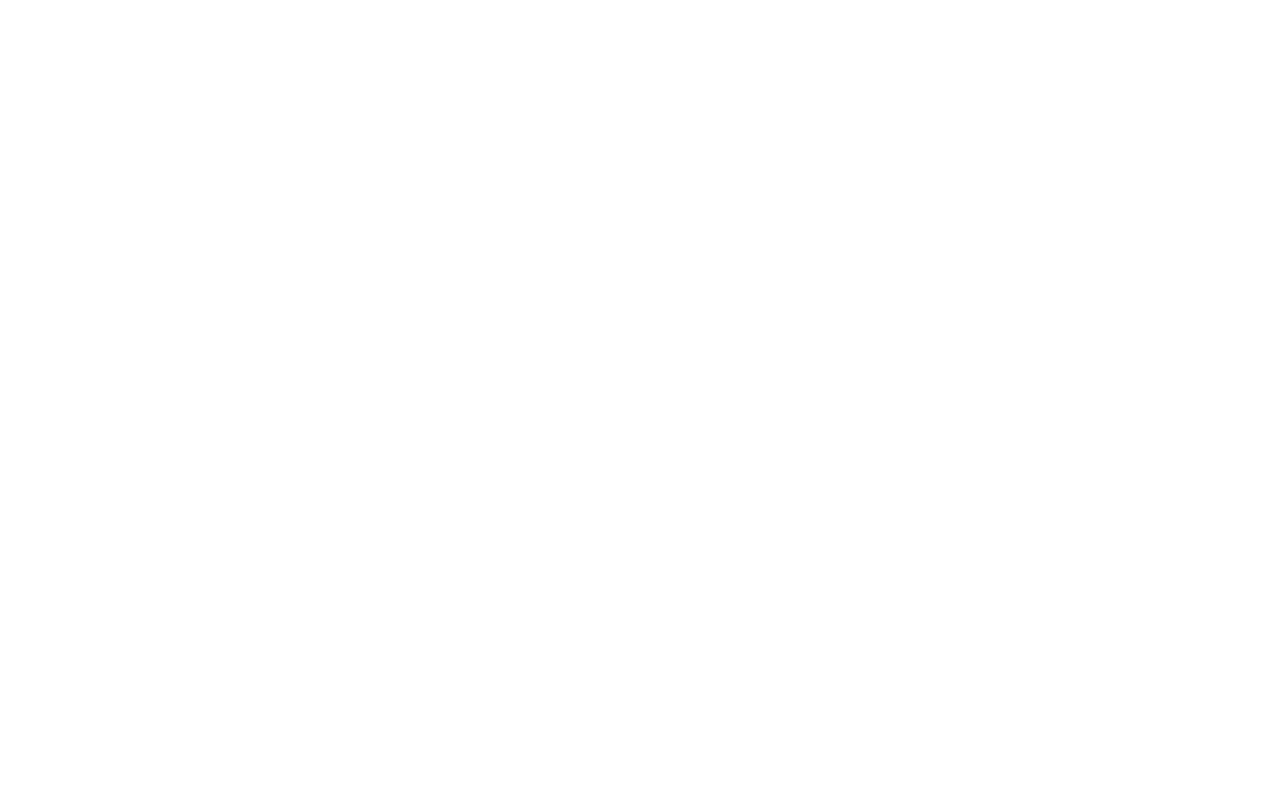
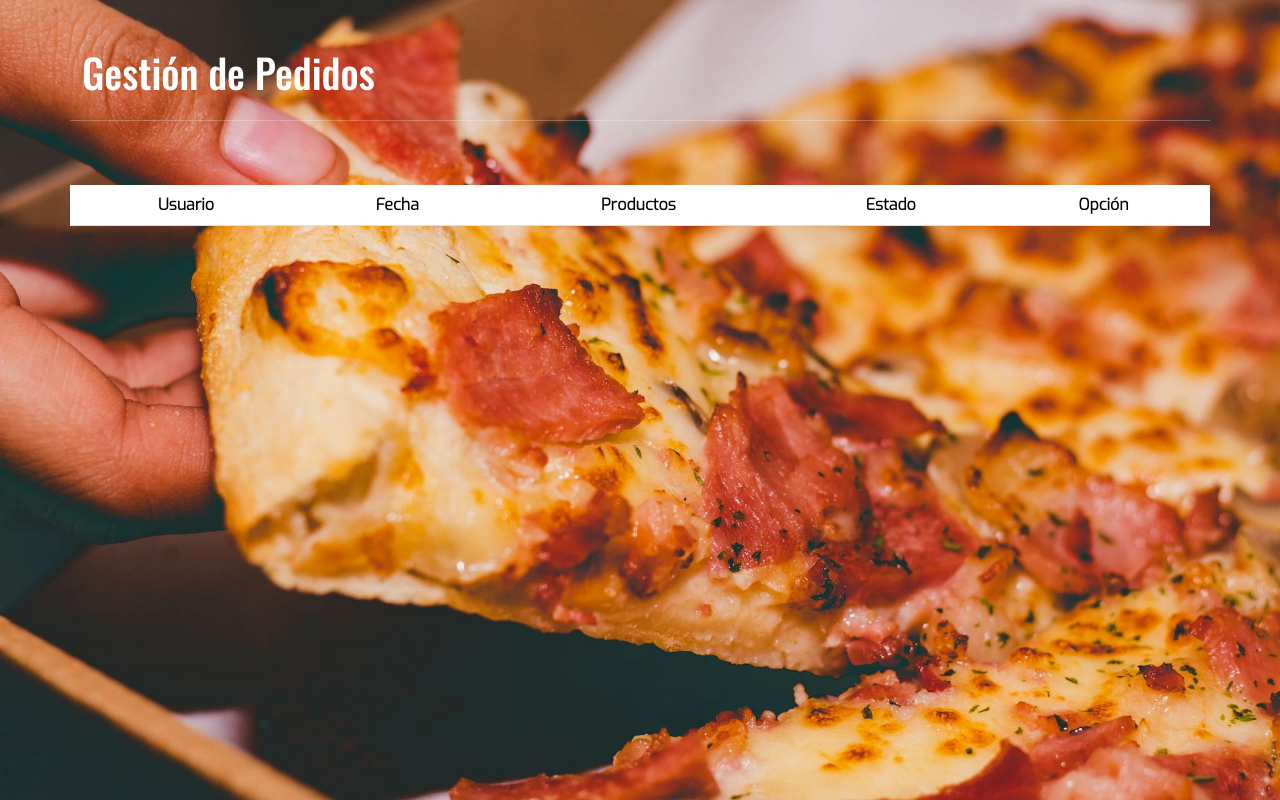
Before and after one commit to brunomry/frontendProyectoFinal_RollingCode, a React (Vite) app: page /administrador/pedidos in a window 1280 px wide. Before the commit this address had no page. Built offline with nearby package versions, Linux system fonts and the light colour scheme.

Commit message:
Agregue seccion con titulo y cp Table de react-bootstrap con columnas en cp ListaPedidos, aplicando mismos estilos que en cp ListaUsuarios

```diff
--- a/src/App.jsx
+++ b/src/App.jsx
@@ -3,6 +3,7 @@ import "./App.css";
 import "bootstrap/dist/css/bootstrap.min.css";
 import ListaUsuarios from "./components/pages/user/ListaUsuarios";
 import { BrowserRouter, Route, Routes } from "react-router-dom";
+import ListaPedidos from "./components/pages/order/ListaPedidos";
 
 function App() {
   return (
@@ -11,6 +12,8 @@ function App() {
         <Routes>
           <Route path="/administrador" element={<Administracion></Administracion>}></Route>
           <Route path="/administrador/usuarios" element={<ListaUsuarios></ListaUsuarios>}></Route>
+          <Route path="/administrador/pedidos" element={<ListaPedidos></ListaPedidos>}></Route>
+
         </Routes>
       </BrowserRouter>
     </>
--- a/src/components/pages/order/ListaPedidos.jsx
+++ b/src/components/pages/order/ListaPedidos.jsx
@@ -1,10 +1,29 @@
-import React from 'react';
+import { Table } from "react-bootstrap";
+import "../../../styles/administrador.css";
+import ItemPedido from "./ItemPedido";
 
 const ListaPedidos = () => {
   return (
-    <div>
-
+    <section className="mainSection py-5">
+    <div className="container d-flex justify-content-between align-items-center flex-wrap gap-2">
+      <h1>Gestión de Pedidos</h1>
     </div>
+    <hr className="container" />
+    <Table responsive hover className="container text-center mx-2 mx-sm-auto bgTable mt-3 mt-sm-5">
+      <thead>
+        <tr className="text-center">
+          <th>Usuario</th>
+          <th>Fecha</th>
+          <th>Productos</th>
+          <th>Estado</th>
+          <th>Opción</th>
+        </tr>
+      </thead>
+      <tbody>
+        <ItemPedido></ItemPedido>
+      </tbody>
+    </Table>
+  </section>
   );
 };
 
--- a/src/components/pages/user/ListaUsuarios.jsx
+++ b/src/components/pages/user/ListaUsuarios.jsx
@@ -7,7 +7,7 @@ const ListaUsuarios = () => {
   return (
     <section className="mainSection py-5">
       <div className="container d-flex justify-content-between align-items-center flex-wrap gap-2">
-        <h1>Usuarios registrados</h1>
+        <h1>Gestión de usuarios</h1>
         <Button className="btn btn-primary" title="Nuevo usuario" as={Link} to="/administrador/crearUsuario">
           <i className="fa-solid fa-plus"></i> Nuevo usuario
         </Button>
```
